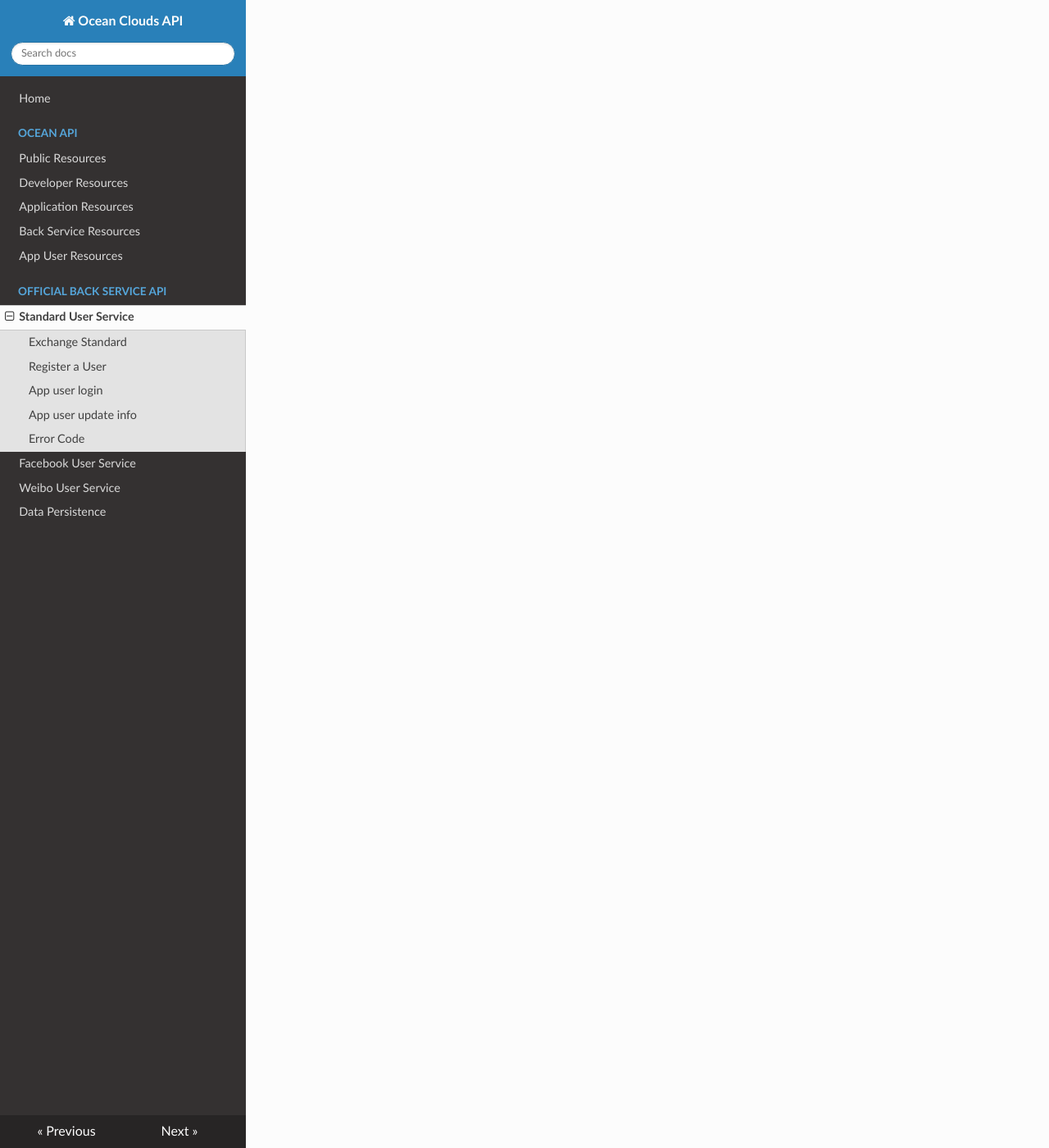
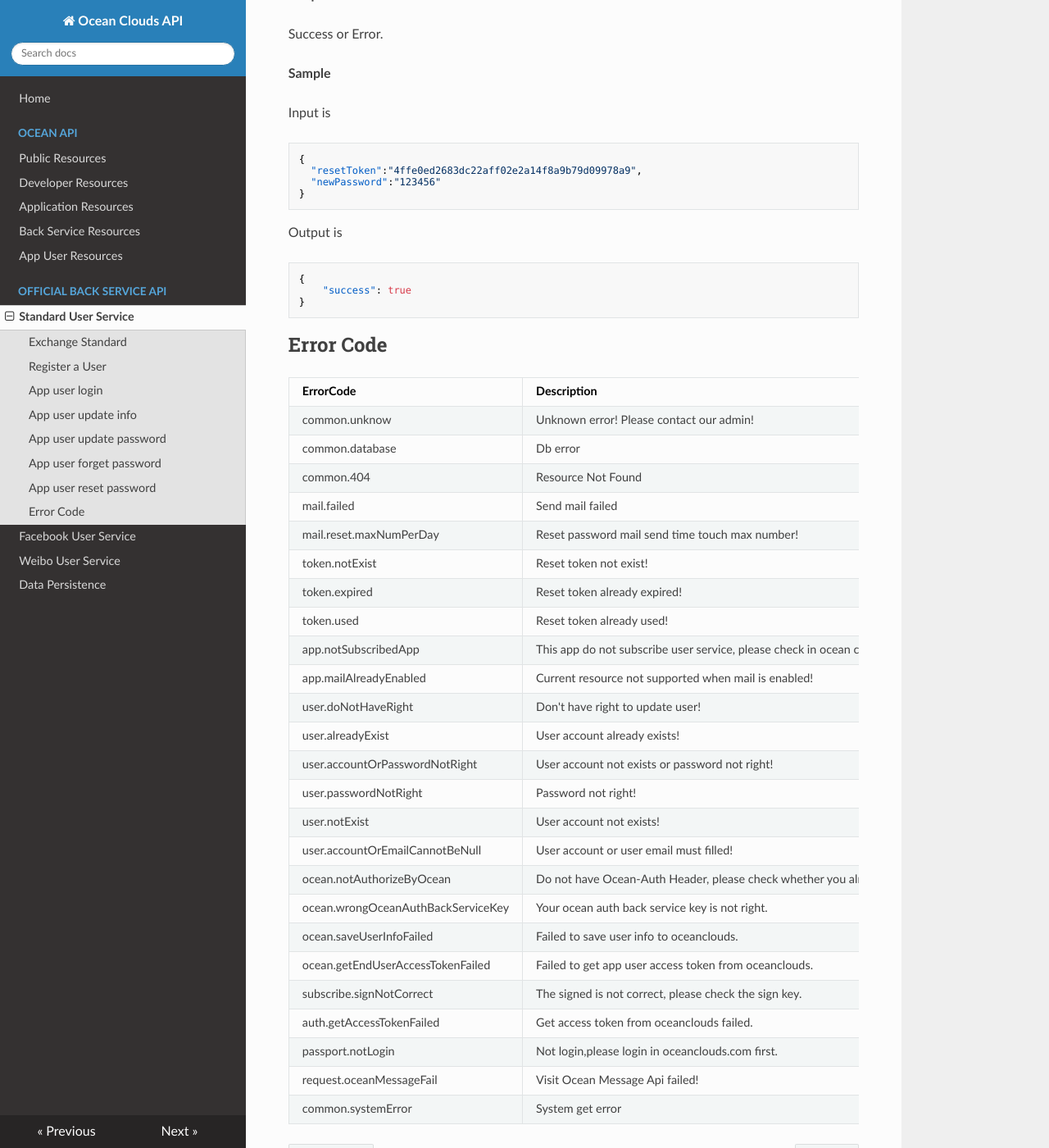
Before and after one commit to changsure/ocean_api_mkdocs, an MkDocs documentation site: the page built from docs/backservice/standard_user.md, in a window 1280 px wide and 1400 px high, scrolled down 7420 px. Shown: the whole window at 82% size. Built offline with MkDocs 1.6.1, drawn with Linux system fonts in a browser that asks for light colours; nearby versions of some CDN libraries; old or Windows-style settings are respelled for this version of MkDocs; some of the changed text lies outside the part shown.

Commit message:
Upgrade standard user service doc. Add new service resources api doc.

````diff
--- a/docs/backservice/standard_user.md
+++ b/docs/backservice/standard_user.md
@@ -6,10 +6,14 @@ Standard user service API provide user register, login, authorize and manage ser
 
 Please fill these headers in your request.
 
+**Request Address**
+For any end user, the back service address is fetched by [Oceanclouds API Fetch App User Ocean Context](../ocean/api_for_app_user.md#Fetch App User Ocean Context) .  {ServiceApiRootAddress} will stand for the address from the context in this document. Fow now Stardard User API is using https://user.service.oceanclouds.com/user, but we strongly recommand your app to use the address from ocean context in case we change the address.
+
+
 **Request Header**
 
 * Content-Type - application/json;charset=utf-8
-* Ocean-Auth - Ocean-Auth is certificate which app client get from oceanclouds to prove this app user has the ability to visit back service api. Please get it from [Oceanclouds API Fetch App User Ocean Context](../ocean/api_for_application.md#Fetch App User Ocean Context)
+* Ocean-Auth - Ocean-Auth is certificate which app client get from oceanclouds to prove this app user has the ability to visit back service api. Please get it from [Oceanclouds API Fetch App User Ocean Context](../ocean/api_for_app_user.md#Fetch App User Ocean Context)
 
 **Request Body**
 
@@ -232,20 +232,154 @@ Output is
 }
 ```
 
+
+## App user update password
+This API will update user password.
+
+**Service Request**
+
+> PUT {ServiceApiRootAddress}/update_password
+
+**Input**
+
+| key | description |
+|:-|:-|
+|oldPassword|Current password of the end user|
+|newPassword|New password of the end user|
+
+**Output**
+
+Success or Error.
+
+**Sample**
+
+Input is
+
+```json
+{
+  "oldPassword":"123456",
+  "newPassword":"654321"
+}
+```
+
+Output is
+
+```json
+{
+	"success": true
+}
+```
+
+## App user forget password
+This API will send a reset password email to end user's email address.
+
+**Service Request**
+
+> POST {ServiceApiRootAddress}/forget_password
+
+**Input**
+
+End user can choose use accountName or accountEmail to identify his account.
+
+| key | description |
+|:-|:-|
+|accountName|The account name|
+|accountEmail|The account email|
+
+**Output**
+
+Success or Error.
+
+**Sample**
+
+Input is
+
+```json
+{
+  "accountName":"testaccount"
+}
+```
+
+or
+
+```json
+{
+  "accountEmail":"test@testdomain.com"
+}
+```
+
+Output is
+
+```json
+{
+	"success": true
+}
+```
+
+## App user reset password
+This API will reset user password by user reset password token. This token is send to user's email address from the forget password api.
+
+**Service Request**
+
+> PUT {ServiceApiRootAddress}/reset_password
+
+**Input**
+
+| key | description |
+|:-|:-|
+|resetToken|The reset token from the reset email|
+|newPassword|New password of the end user|
+
+**Output**
+
+Success or Error.
+
+**Sample**
+
+Input is
+
+```json
+{
+  "resetToken":"4ffe0ed2683dc22aff02e2a14f8a9b79d09978a9",
+  "newPassword":"123456"
+}
+```
+
+Output is
+
+```json
+{
+	"success": true
+}
+```
+
+
 ## Error Code
 
 |ErrorCode|Description|
 |:-|:-|
 |common.unknow|Unknown error! Please contact our admin!|
-|common.systemError|System get error.|
 |common.database|Db error|
 |common.404|Resource Not Found|
+|mail.failed|Send mail failed|
+|mail.reset.maxNumPerDay|Reset password mail send time touch max number!|
+|token.notExist|Reset token not exist!|
+|token.expired|Reset token already expired!|
+|token.used|Reset token already used!|
+|app.notSubscribedApp|This app do not subscribe user service, please check in ocean clouds console!|
+|app.mailAlreadyEnabled|Current resource not supported when mail is enabled!|
 |user.doNotHaveRight|Don't have right to update user!|
 |user.alreadyExist|User account already exists!|
 |user.accountOrPasswordNotRight|User account not exists or password not right!|
+|user.passwordNotRight|Password not right!|
 |user.notExist|User account not exists!|
-|ocean.notAuthorizeByOcean|Do not have Ocean-Auth Header, please check whether you already be authorize by Ocean.|
+|user.accountOrEmailCannotBeNull|User account or user email must filled!|
+|ocean.notAuthorizeByOcean|Do not have Ocean-Auth Header, please check whether you alreb||uthorize by Ocean.|
+|ocean.wrongOceanAuthBackServiceKey|Your ocean auth back service key is not right.|
 |ocean.saveUserInfoFailed|Failed to save user info to oceanclouds.|
+|ocean.getEndUserAccessTokenFailed|Failed to get app user access token from oceanclouds.|
 |subscribe.signNotCorrect|The signed is not correct, please check the sign key.|
-|oauth.getAccessTokenFailed|Get access token from oceanclouds failed.|
-|passport.notLogin|Not login, please login in oceanclouds.com first.|
+|auth.getAccessTokenFailed|Get access token from oceanclouds failed.|
+|passport.notLogin|Not login,please login in oceanclouds.com first.|
+|request.oceanMessageFail|Visit Ocean Message Api failed!|
+|common.systemError|System get error|
````
Also changed, not shown: other parts of docs/backservice/standard_user.md (+0 -4 lines).
